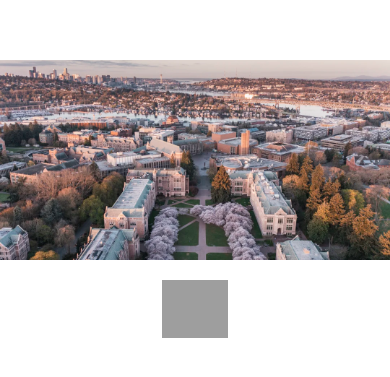
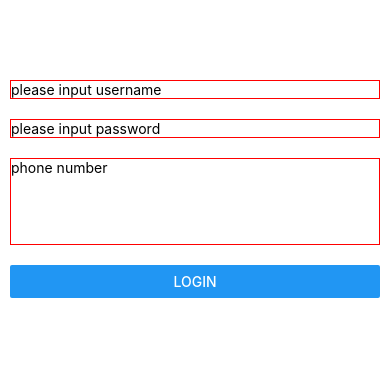
Before and after one commit to xshen053/ReactNativeLearning, a React Native app in the folder style_demo/: screen / in a window 390 px wide. Shown: the part 233-610 px from the top of the page. Built offline with nearby package versions, Linux system fonts and the light colour scheme; grey boxes are pictures that could not be loaded.

Commit message:
added Textinput

```diff
--- a/style_demo/App.js
+++ b/style_demo/App.js
@@ -8,7 +8,8 @@ import {StatusBar, Text, View} from 'react-native';
 // import Index from './src_04_Alert_Button';
 // import Index from './src_05_Switch_StatusBar';
 // import Index from './src_06_ActivityIndicator';
-import Index from './src_07_Image';
+// import Index from './src_07_Image';
+import Index from './src_08_TextInput';
 
 export default class App extends Component {
   render() {
--- /dev/null
+++ b/style_demo/src_08_TextInput/index.js
@@ -0,0 +1,76 @@
+import React, {Component} from 'react';
+import {
+  Text,
+  StyleSheet,
+  View,
+  TextInput,
+  Dimensions,
+  Button,
+} from 'react-native';
+
+export default class index extends Component {
+  constructor() {
+    super();
+
+    this.state = {
+      username: '',
+      password: '',
+    };
+  }
+  doLogin = () => {
+    alert(this.state.username);
+  };
+  render() {
+    return (
+      <View style={[styles.container]}>
+        <TextInput
+          style={[styles.input]}
+          placeholder="please input username"
+          value={this.state.username}
+          onChangeText={val => {
+            this.setState({
+              username: val,
+            });
+          }}
+        />
+        <TextInput
+          style={[styles.input]}
+          placeholder="please input password"
+          value={this.state.password}
+          secureTextEntry={true}
+          onChangeText={val => {
+            this.setState({
+              password: val,
+            });
+          }}
+        />
+        <TextInput
+          style={[styles.input]}
+          placeholder="phone number"
+          multiline={true}
+          numberOfLines={5}
+          textAlignVertical="top"
+        />
+        <View style={[styles.btn]}>
+          <Button title="login" onPress={this.doLogin} />
+        </View>
+      </View>
+    );
+  }
+}
+
+const styles = StyleSheet.create({
+  container: {
+    flex: 1,
+    justifyContent: 'center',
+  },
+  input: {
+    width: Dimensions.get('window').width - 20,
+    margin: 10,
+    borderWidth: 1,
+    borderColor: 'red',
+  },
+  btn: {
+    margin: 10,
+  },
+});
```
